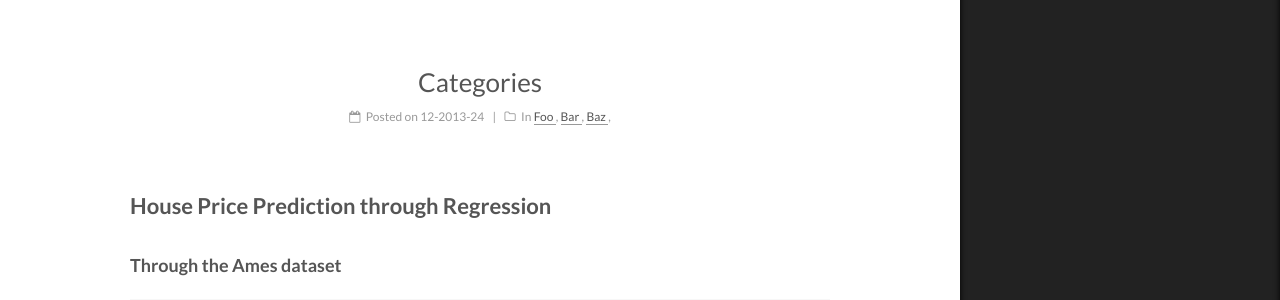
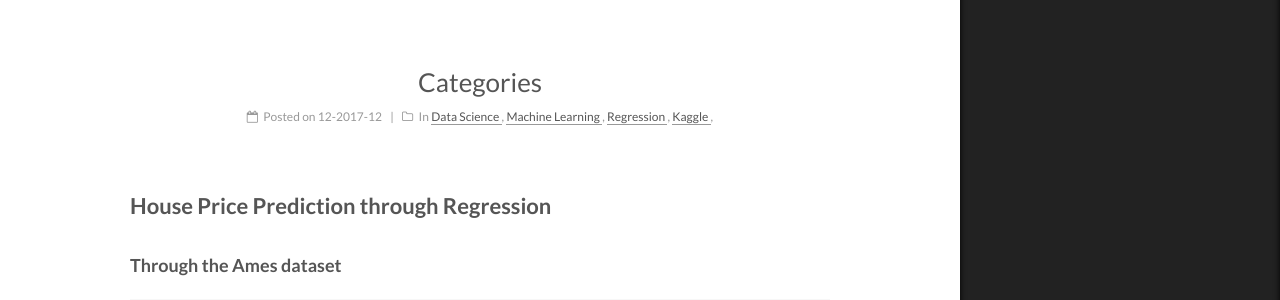
Before and after one commit to craobhruadh/craobhruadh.github.io, a Jekyll site: the page built from _posts/2013-12-24-categories.md, in a window 1280 px wide. Shown: the part 278-578 px from the top of the page. Built offline with Jekyll 4.4.1, drawn with Linux system fonts in a browser that asks for light colours.

Commit message:
Fix those dates, dammit!

```diff
--- a/_posts/2013-12-24-categories.md
+++ b/_posts/2013-12-24-categories.md
@@ -1,10 +1,11 @@
 ---
 title: Categories
-date: 2013-12-24 23:30:09
+date: 2017-12-12 17:30:09
 categories:
-- Foo
-- Bar
-- Baz
+- Data Science
+- Machine Learning
+- Regression
+- Kaggle
 ---
 
 
```
